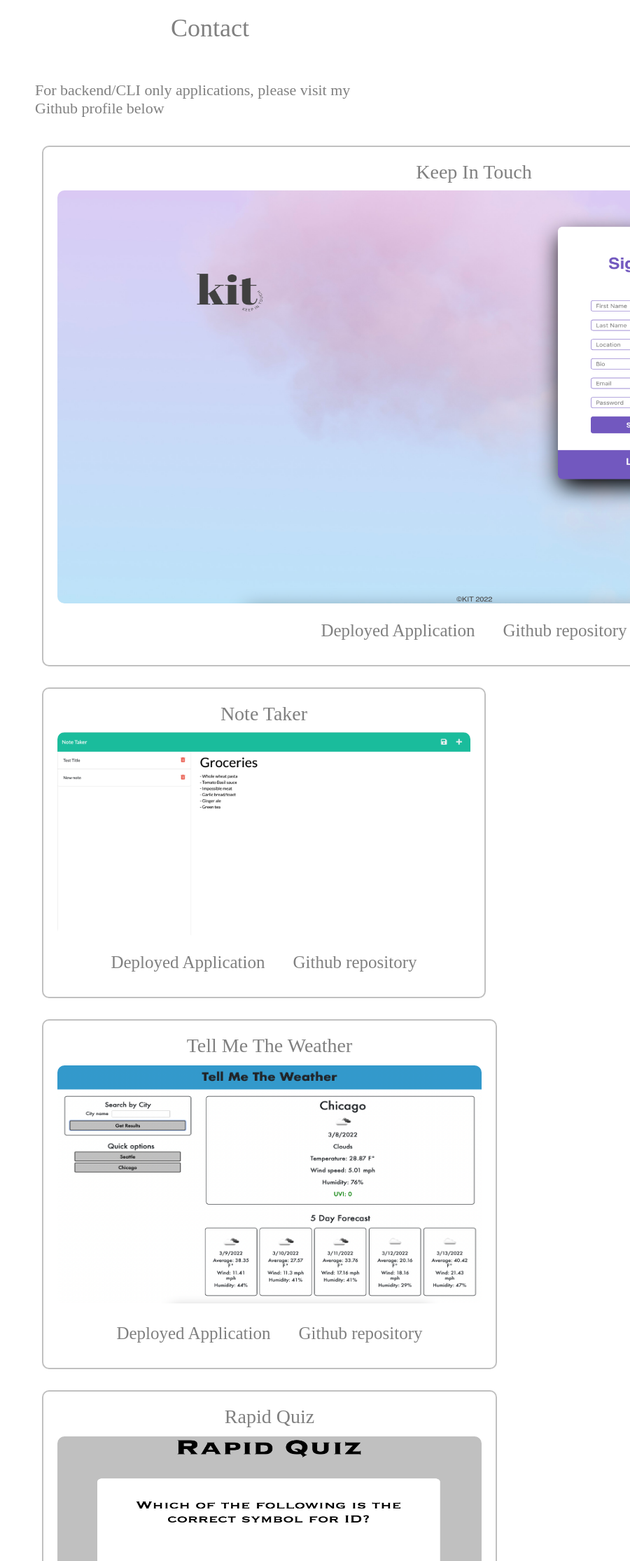
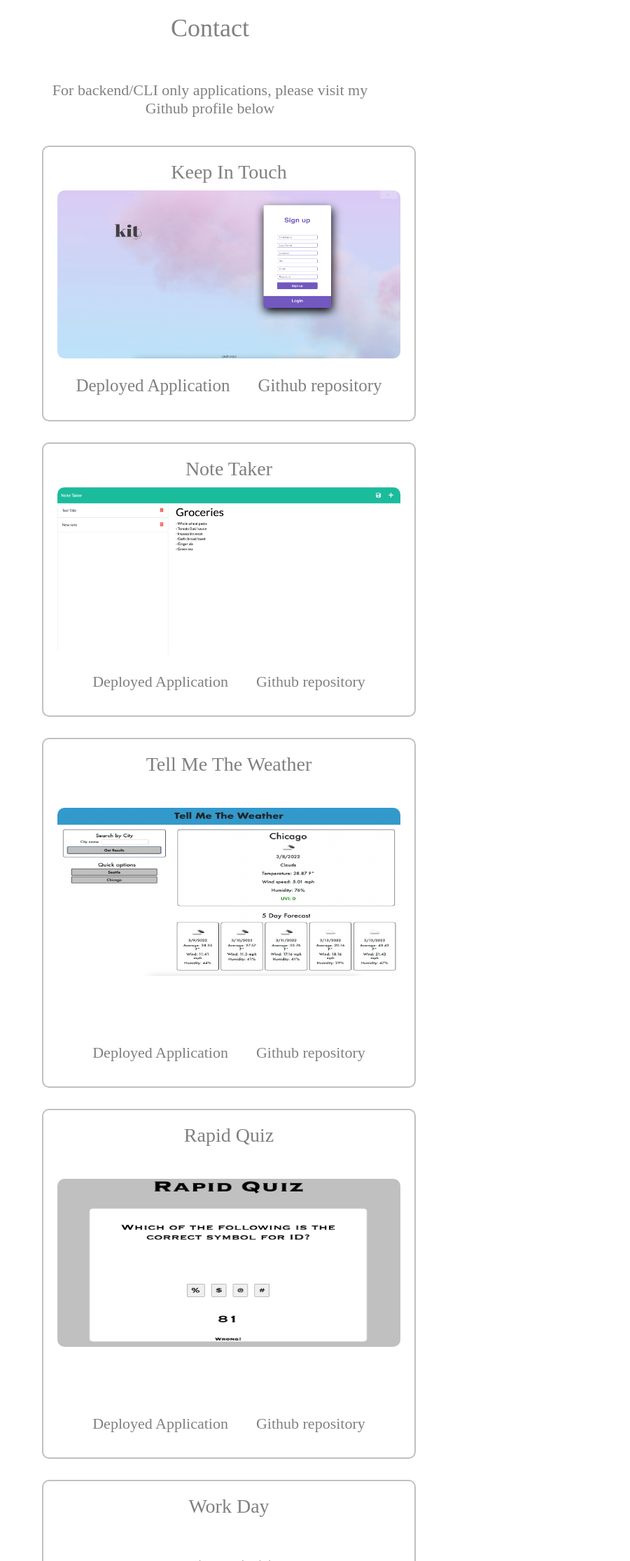
Before and after one commit to kpbader/kpb-portfolio-by-react, a React (Create React App) app: page /Projects in a window 600 px wide. Shown: the part 310-2540 px from the top of the page at 70% size, 900 px wide, since content can reach past the window. Built offline with nearby package versions, Linux system fonts and the light colour scheme.

Commit message:
updated ipad/iphone queries

```diff
--- a/src/App.css
+++ b/src/App.css
@@ -121,15 +121,19 @@
   }
 
   #contact-container #contact-form{
-    height: 450px;
+    height: 520px;
   }
 
   #contact-container #contact-form #form-slot-1 {
+    padding: 35px;
+  }
+
+  #contact-container #contact-form #form-slot-2 {
     padding: 20px;
   }
 
-  #contact-container #contact-form #form-slot-2 {
-    padding-right: 0px;
+  #contact-container #contact-form #form-slot-3 {
+    padding: 20px;
   }
 
   footer div a{
@@ -139,7 +143,87 @@
 
 /* Portrait tablets and large phones, 600px + */
 @media only screen and (min-width: 480px) and (max-width: 767px) {
+  #about #about-container {
+    display: flex;
+    flex-wrap: wrap;
+    height: 900px;
+    padding: 10px;
+  }
 
+  #about #about-container p {
+    font-size: 18px;
+    margin-top: 0px;
+    text-align: center;
+  }
+
+  #projects p {
+    font-size: 20px;
+    text-align: center;
+  }
+
+  #kit .kit-image {
+    height: 250px;
+    width: 500px;
+  }
+
+  #note-taker .note-taker {
+    height: 250px;
+    width: 500px;
+  }
+
+
+  #projects #note-taker a {
+    font-size: 22px;
+  }
+
+  #weather-app .weather {
+    height: 250px;
+    width: 500px;
+  }
+
+  #projects #weather-app a {
+    font-size: 22px;
+  }
+
+  #rapid-quiz .quiz {
+    height: 250px;
+    width: 500px;
+  }
+
+  #projects #rapid-quiz a {
+    font-size: 22px;
+  }
+
+  #workday .workday {
+    height: 250px;
+    width: 500px;
+  }
+
+  #projects #workday a {
+    font-size: 22px;
+  }
+
+
+  #password-generator .password {
+    height: 250px;
+    width: 500px;
+  }
+
+  #projects #password-generator a {
+    font-size: 22px;
+  }
+
+  #contact-container #contact-form{
+    height: 300px;
+  }
+
+  #contact-container #contact-form #form-slot-1 {
+    padding-left: 60px;
+  }
+
+  #contact-container #contact-form #form-slot-2 {
+    padding-right: 40px;
+  }
 }
 
 /* Landscape tablets, 768px + */
```
